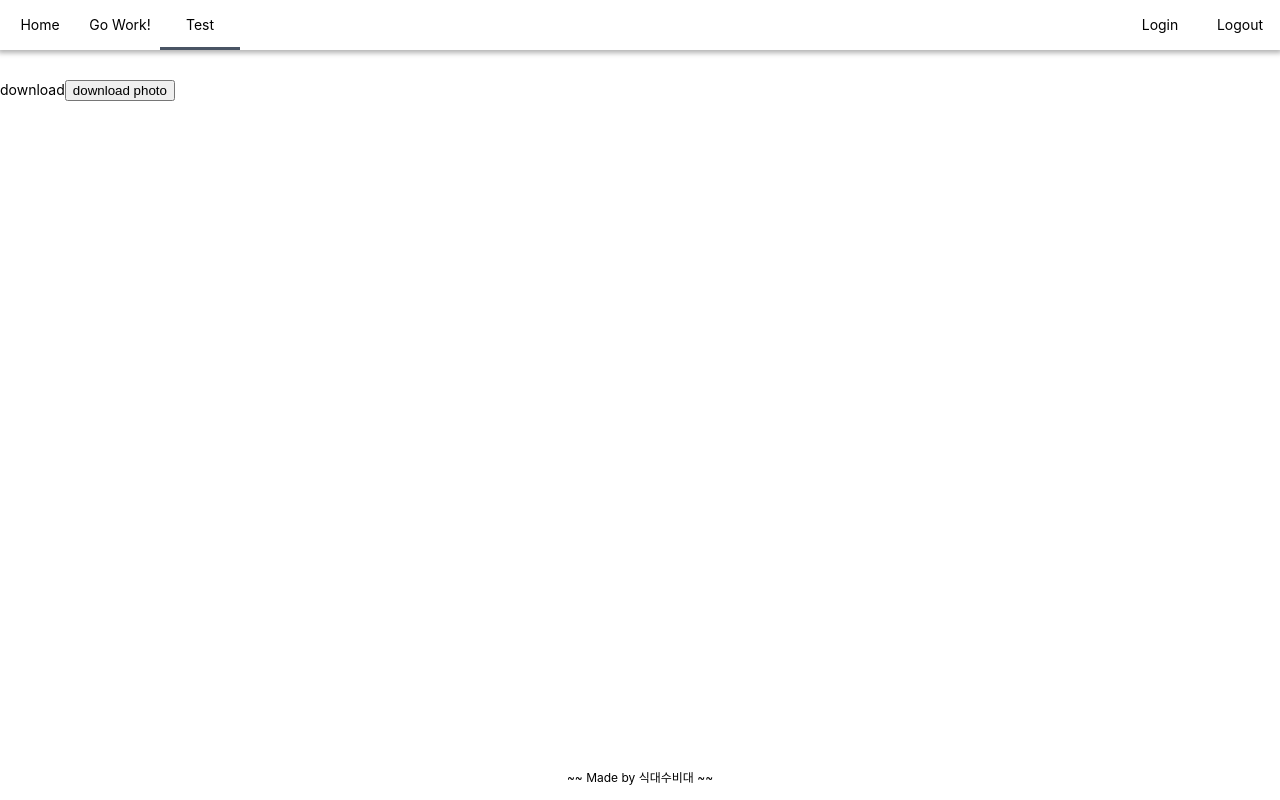
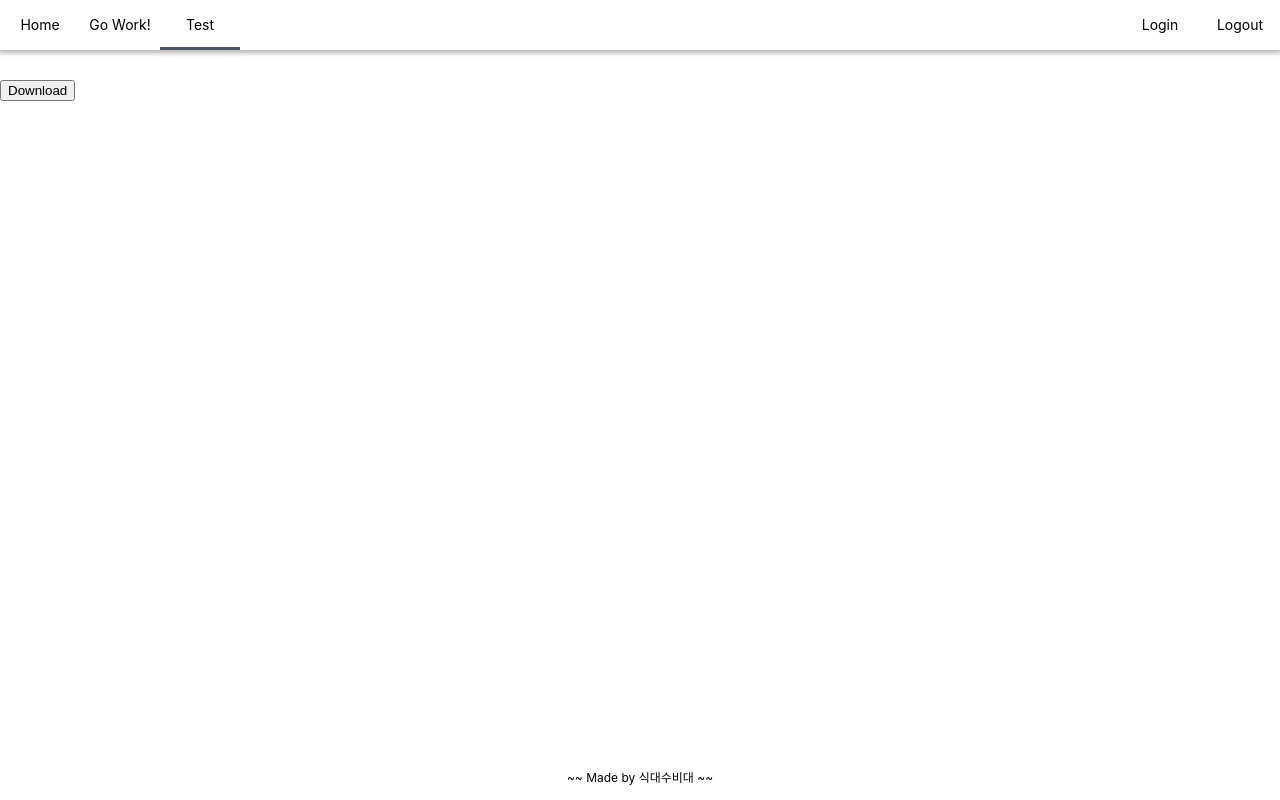
Before and after one commit to ssum-dal/Project-AnnotationTool, a React (Create React App) app in the folder client/: page /test in a window 1280 px wide. Built offline with nearby package versions, Linux system fonts and the light colour scheme; no server answers.

Commit message:
react file download testing

```diff
--- a/client/src/components/Testing.js
+++ b/client/src/components/Testing.js
@@ -1,30 +1,29 @@
 import React from "react";
+import axios from "axios";
 
 function Testing() {
-  const download = () => {
-    var element = document.createElement("a");
-    var file = new Blob(
-      ["https://drive.google.com/uc?id=1vqE7bvY71WV2-dUKk-8f5HYruUern3aJ"],
-      {
-        type: "image/*",
-      }
-    );
-    const url = URL.createObjectURL(file);
-    element.href = url;
-    element.download = "image.jpg";
-    element.click();
-    URL.revokeObjectURL(url);
-  };
+  function download() {
+    axios({
+      url: "/images/download",
+      method: "GET",
+      // responseType: "blob",
+    })
+      .then((res) => {
+        console.log(res.data.image);
+        const url = window.URL.createObjectURL(new Blob([res.data.image]));
+        console.log(url);
+        const link = document.createElement("a");
+        link.href = url;
+        link.setAttribute("download", "test.jpg");
+        document.body.appendChild(link);
+        link.click();
+      })
+      .catch((err) => console.log(err));
+  }
+
   return (
     <div>
-      <a
-        href="https://drive.google.com/uc?id=1vqE7bvY71WV2-dUKk-8f5HYruUern3aJ"
-        download
-        onClick={() => download()}
-      >
-        download
-      </a>
-      <button onClick={download}>download photo</button>
+      <button onClick={download}>Download</button>
     </div>
   );
 }
--- a/client/src/components/WorkingPage.js
+++ b/client/src/components/WorkingPage.js
@@ -175,18 +175,21 @@ function WorkingPage() {
 
   // dir 자체를 선택하는 거 잘안나와서 우선 아무 파일이나 택하면 그 경로 선택하는 코드로 짬
   const downloadHandler = (e) => {
-    const input = document.getElementById("downloadDir");
-    const selectedFile = input.files[0];
-
-    const saveDir = selectedFile.webkitRelativePath.replace(
-      selectedFile.name,
-      ""
-    );
-
-    console.log(saveDir);
-
-    // 대충 이렇게 보내면 되지 않을까..? 경로...?
-    // axios.post("/images/download", saveDir).then((res) => res.data);
+    axios
+      .get("/images/download")
+      .then((res) => {
+        var element = document.createElement("a");
+        var file = new Blob([res.data.image], {
+          type: "image/*",
+        });
+        const url = URL.createObjectURL(file);
+        element.href = url;
+        console.log(url);
+        element.download = res.data.id + ".png";
+        element.click();
+        URL.revokeObjectURL(url);
+      })
+      .catch((err) => console.log(err));
   };
 
   return (
```
